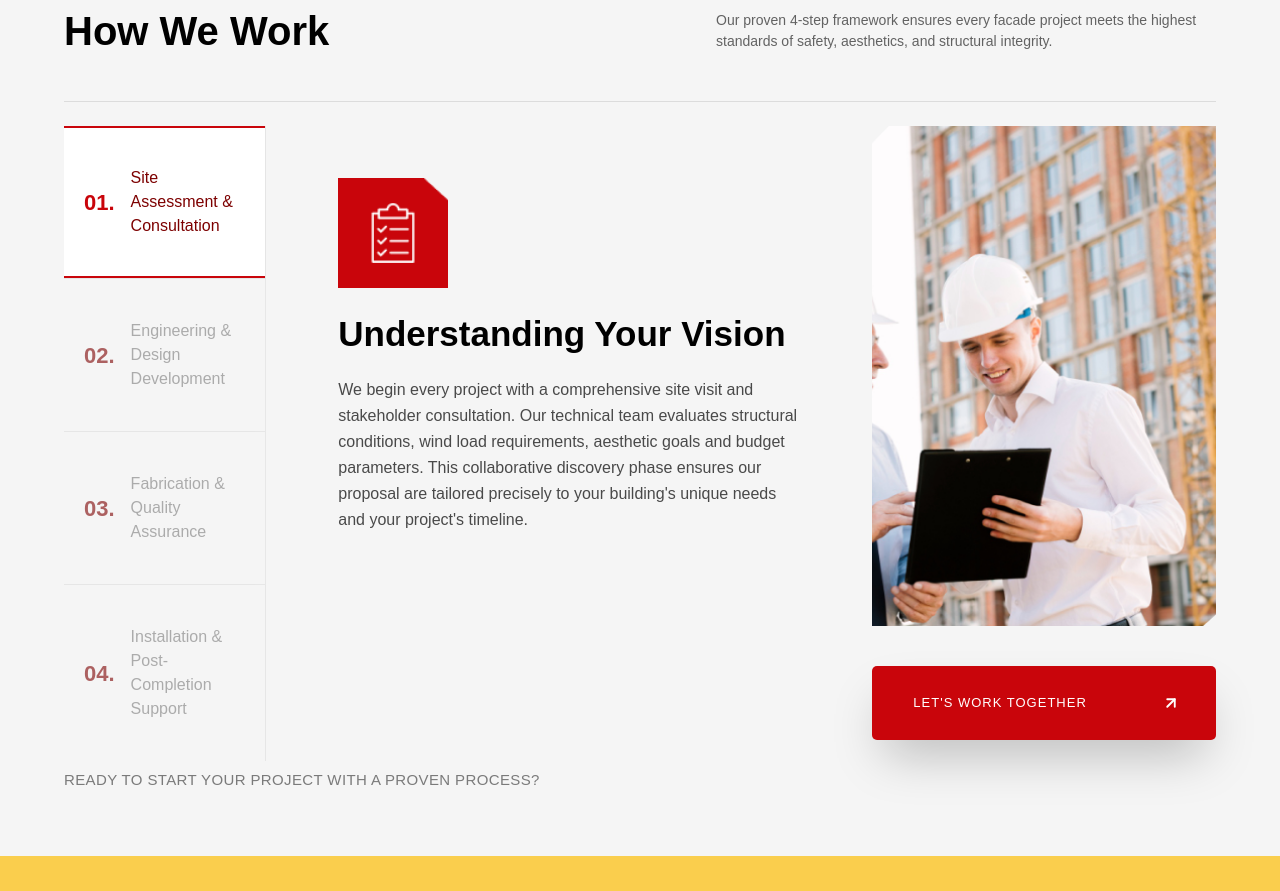
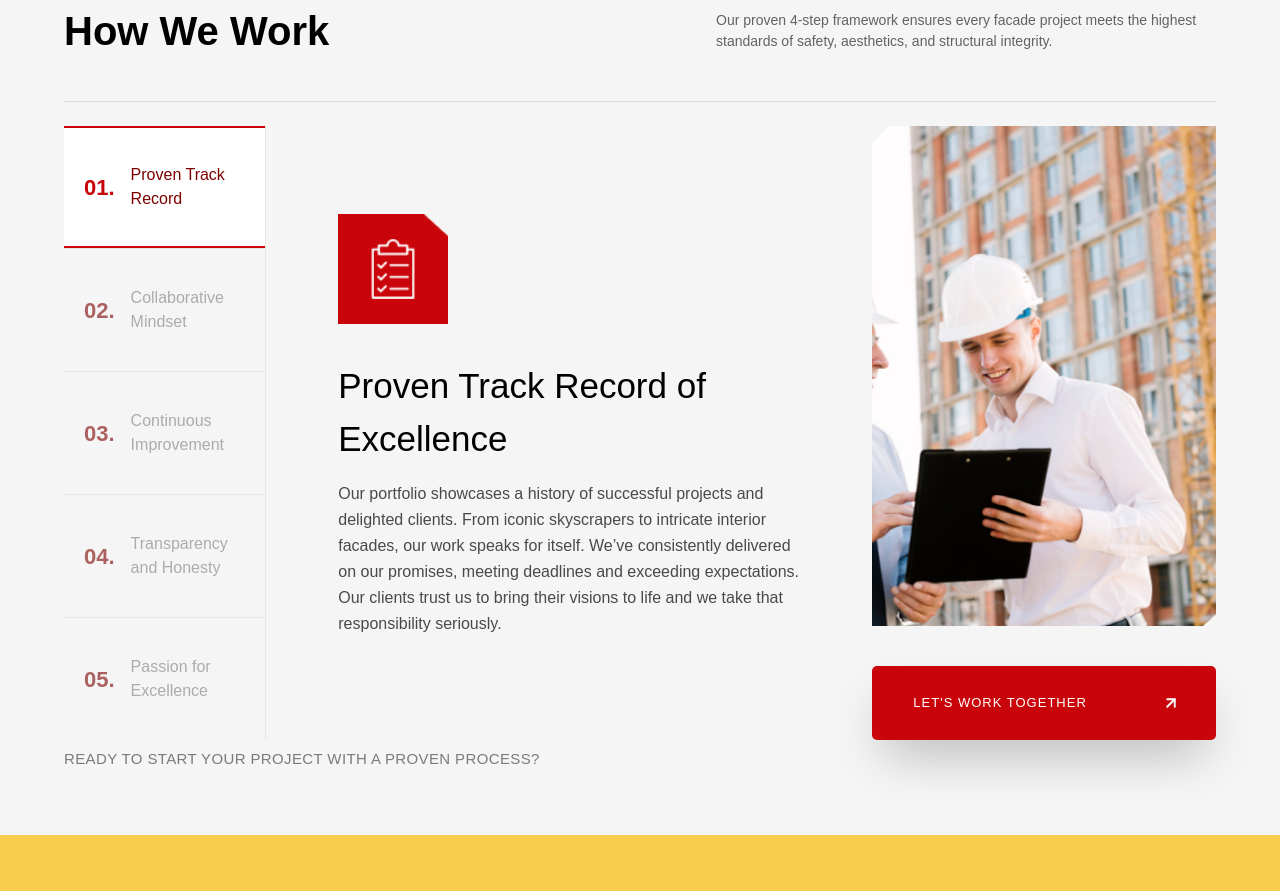
Before and after one commit to x64Mayank/client-site-01, a React (Vite) app: page / in a window 1280 px wide. Shown: the part 3120-4011 px from the top of the page. Built offline with nearby package versions, Linux system fonts and the light colour scheme; a web font is replaced by a local one.

Commit message:
fix: resolve step layout overlap and support 5 steps in HowWeWork section

```diff
--- a/src/sections/HowWeWork.jsx
+++ b/src/sections/HowWeWork.jsx
@@ -5,32 +5,39 @@ import Button from '../components/ui/Button';
 const steps = [
   {
     id: 1,
-    title: "Site Assessment & Consultation",
-    heading: "Understanding Your Vision",
+    title: "Proven Track Record",
+    heading: "Proven Track Record of Excellence",
     description:
-      "We begin every project with a comprehensive site visit and stakeholder consultation. Our technical team evaluates structural conditions, wind load requirements, aesthetic goals and budget parameters. This collaborative discovery phase ensures our proposal are tailored precisely to your building's unique needs and your project's timeline.",
+      "Our portfolio showcases a history of successful projects and delighted clients. From iconic skyscrapers to intricate interior facades, our work speaks for itself. We’ve consistently delivered on our promises, meeting deadlines and exceeding expectations. Our clients trust us to bring their visions to life and we take that responsibility seriously.",
     img: "/images/HowWeWork1.png",
   },
   {
     id: 2,
-    title: "Engineering & Design Development",
-    heading: "Precision Planning & Technical Documentation",
-    description: "Our engineering team turns your ideas into detailed drawings, 3D visuals, and precise material specifications. We run thorough structural and thermal analysis, and verify every design against required building standards. All technical details are reviewed and approved before anything goes into production — so there are no surprises once work begins on site.",
+    title: "Collaborative Mindset",
+    heading: "True Collaboration for Extraordinary Results",
+    description: "We believe the best results come from true collaboration. From the earliest design stages to final installation, we work closely with architects, contractors, and clients to ensure every detail is perfect. Our team listens, adapts, and innovates together with you, making sure your vision is realized while also bringing our expertise to the table. We’re not just a vendor; we’re your partner in creating something extraordinary.",
     img: "/images/HowWeWork1.png",
   },
   {
     id: 3,
-    title: "Fabrication & Quality Assurance",
-    heading: "Controlled Manufacturing Excellence",
-    description: "Every component is fabricated in our facility under controlled conditions, delivering a level of consistency that on-site work simply can’t match. Each piece goes through multiple quality checks — covering dimensions, surface finish, hardware function, and seal performance. Materials only leave our facility once they’ve passed every inspection, arriving at your site ready for a smooth installation.",
+    title: "Continuous Improvement",
+    heading: "Relentless Pursuit of Perfection",
+    description: "We never settle for good enough. Every project is an opportunity to learn, grow, and push the boundaries of what’s possible. We analyze every aspect of our work, from design to installation, to identify areas for improvement. This commitment to continuous improvement drives us to innovate and refine our processes, ensuring that we deliver the highest quality results on every project.",
     img: "/images/HowWeWork1.png",
   },
   {
     id: 4,
-    title: "Installation & Post-Completion Support",
-    heading: "Expert Installation & Lasting Commitment",
-    description: "ur certified installation teams carry out the work with care, following strict safety protocols and keeping to your project timeline. Once installation is complete, we run thorough checks — including water tightness testing, alignment verification, and operational inspections. We don’t just finish the job and walk away; we provide maintenance guidance and stay available long after handover, so your facade continues to perform for years to come.",
+    title: "Transparency and Honesty",
+    heading: "Transparency and Honesty at Every Step",
+    description: "We believe in building trust through transparency and honesty. From project timelines to budget discussions, we communicate openly and clearly with our clients. We want you to feel confident and informed throughout the entire process. If challenges arise, we address them head-on with integrity and a commitment to finding solutions that work for everyone.",
     img: "/images/HowWeWork4.png",
+  },
+  {
+    id: 5,
+    title: "Passion for Excellence",
+    heading: "Passion for Excellence in Everything We Do",
+    description: "Our team is driven by a deep passion for excellence. We are committed to delivering outstanding results that exceed expectations and create lasting value for our clients. This passion fuels our innovation and ensures that every project we undertake is a testament to our dedication and expertise.",
+    img: "/images/HowWeWork1.png",
   },
 ];
 
@@ -59,10 +66,10 @@ const HowWeWork = () => {
 
       <div className="relative max-w-[1400px] mx-auto">
 
-        <div className="mx-auto grid grid-cols-1 lg:grid-cols-[1fr_2.6fr_1.7fr] gap-10">
+        <div className="mx-auto grid grid-cols-1 lg:grid-cols-[1fr_2.6fr_1.7fr] gap-10 items-stretch">
 
           {/* LEFT - STEPS */}
-          <div className="flex flex-col">
+          <div className="flex flex-col h-full">
             {steps.map((step) => {
               const isActive = activeStep === step.id;
 
@@ -70,7 +77,7 @@ const HowWeWork = () => {
                 <div
                   key={step.id}
                   onClick={() => setActiveStep(step.id)}
-                  className={`relative flex items-center gap-4 px-5 py-8 lg:py-10 cursor-pointer
+                  className={`relative flex items-center gap-4 px-5 cursor-pointer flex-1 min-h-[80px]
                     border-r border-black/10
                     ${step.id !== steps.length ? "border-b border-black/10" : ""}
                     ${isActive ? "bg-white" : "opacity-60"}
@@ -110,14 +117,14 @@ const HowWeWork = () => {
           </div>
 
           {/* CENTER */}
-          <div className="flex flex-col justify-start pt-6 lg:pt-13 px-4 lg:px-8">
+          <div className="flex flex-col justify-start pt-6 lg:pt-22 px-4 lg:px-8">
             <img
                 src="/images/ticks.png"
                 alt="icon"
                 className="w-[90px] h-[90px] lg:w-[110px] lg:h-[110px] object-contain mb-5"
             />
 
-            <h3 className="text-[35px] font-display font-semibold mb-4">
+            <h3 className="text-[35px] font-display font-medium mb-4 lg:mt-4">
               {current.heading}
             </h3>
 
```
